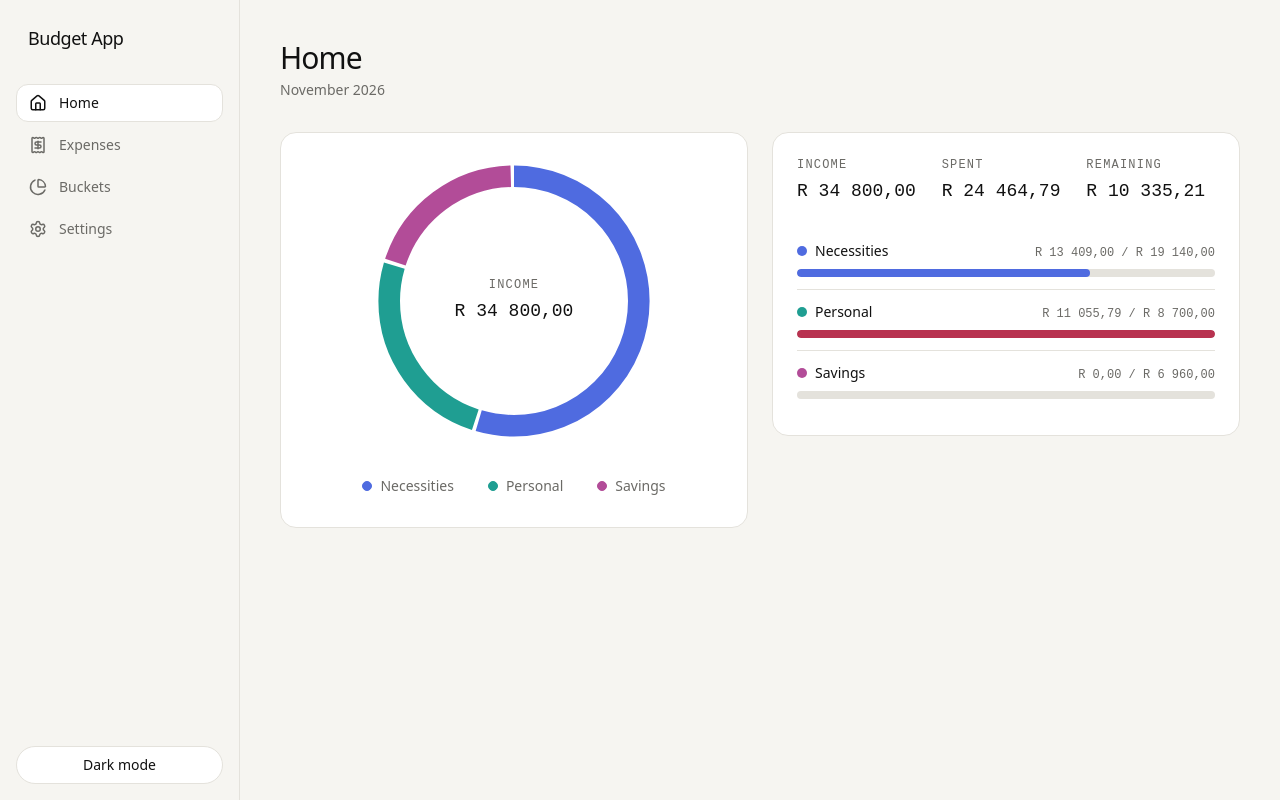
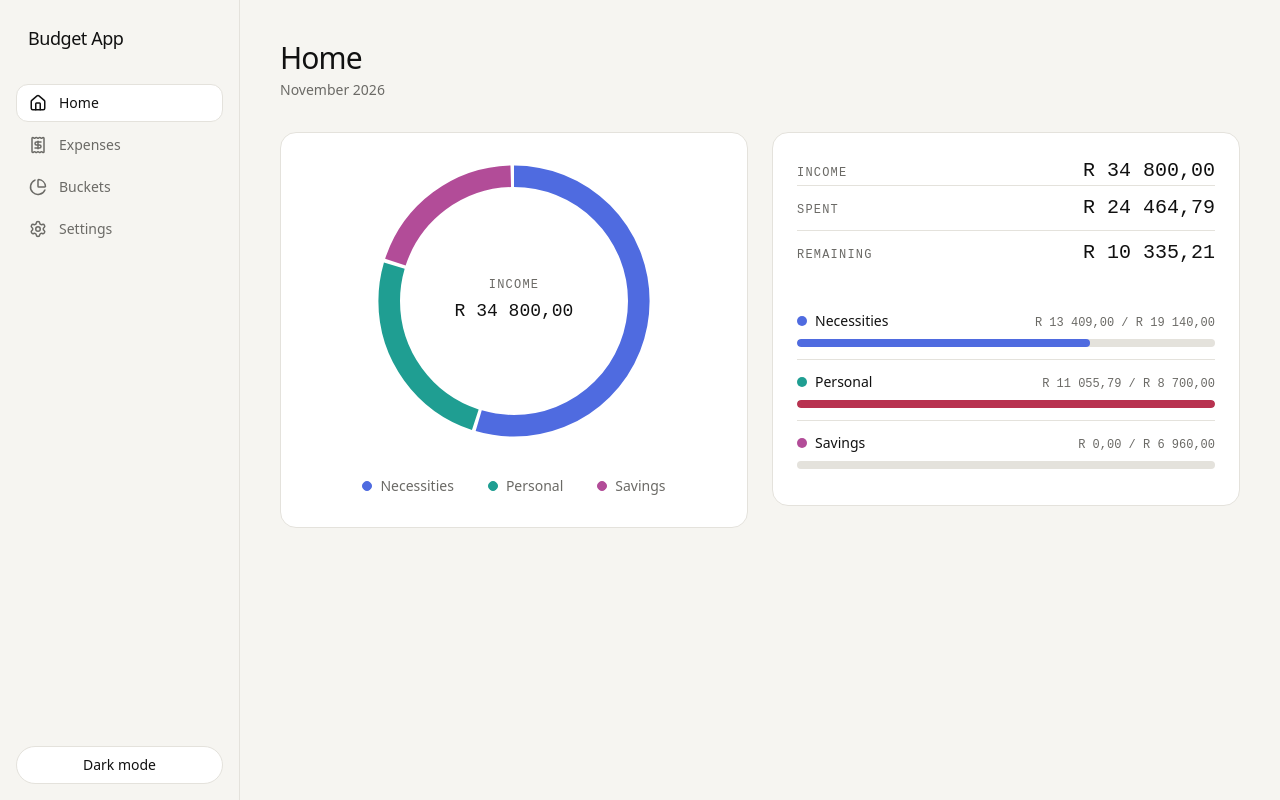
Before and after one commit to EmmanuelLombe/budget-app-web, a React (Vite) app: page / in a window 1280 px wide. Built offline with nearby package versions, Linux system fonts and the light colour scheme.

Commit message:
Fixed the home screen for smaller device screeens (overlapping amounts)

```diff
--- a/src/features/dashboard/Overview.tsx
+++ b/src/features/dashboard/Overview.tsx
@@ -15,7 +15,7 @@ type Props = {
 export default function Overview({ summary, onSelect }: Props) {
   return (
     <Card>
-      <div className="grid grid-cols-3 gap-4">
+      {/* <div className="grid grid-cols-3 gap-4">
         <div>
           <Label>Income</Label>
           <Amount cents={summary.incomeCents} size="sm" className="mt-1" />
@@ -31,6 +31,28 @@ export default function Overview({ summary, onSelect }: Props) {
             size="sm"
             className={`mt-1 ${summary.remainingCents < 0 ? 'text-over' : ''}`}
           />
+        </div>
+      </div> */}
+
+
+      <div className="@container">
+        <div className="grid grid-cols-1 divide-y divide-line @lg:grid-cols-3 @lg:gap-4 @lg:divide-y-0">
+          <div className="flex flex-wrap items-baseline justify-between gap-x-4 gap-y-1">
+            <Label>Income</Label>
+            <Amount cents={summary.incomeCents} size="md" className="@lg:mt-1" />
+          </div>
+          <div className="flex items-baseline justify-between py-2 @lg:block @lg:py-0">
+            <Label>Spent</Label>
+            <Amount cents={summary.spentCents} size="md" className="@lg:mt-1" />
+          </div>
+          <div className="flex items-baseline justify-between py-2 @lg:block @lg:py-0">
+            <Label>Remaining</Label>
+            <Amount
+              cents={summary.remainingCents}
+              size="md"
+              className={`@lg:mt-1 ${summary.remainingCents < 0 ? 'text-over' : ''}`}
+            />
+          </div>
         </div>
       </div>
 
--- a/src/features/dashboard/bucketDetail.tsx
+++ b/src/features/dashboard/bucketDetail.tsx
@@ -42,7 +42,7 @@ export default function BucketDetail({ summary, color, onBack }: Props) {
           Back to overview
         </Button>
       </div>
-
+{/*
       <div className="mt-6 grid grid-cols-2 divide-x divide-line">
         <div className="pr-4">
           <Label>Spent</Label>
@@ -51,6 +51,19 @@ export default function BucketDetail({ summary, color, onBack }: Props) {
         <div className="pl-6">
           <Label>Allocated</Label>
           <Amount cents={summary.allocatedCents} size="md" className="mt-1" />
+        </div>
+      </div> */}
+
+      <div className="@container mt-6">
+        <div className="grid grid-cols-1 gap-4 @sm:grid-cols-2 @sm:gap-0 @sm:divide-x @sm:divide-line">
+          <div className="@sm:pr-4">
+            <Label>Spent</Label>
+            <Amount cents={summary.spentCents} size="md" className="mt-1" />
+          </div>
+          <div className="@sm:pl-6">
+            <Label>Allocated</Label>
+            <Amount cents={summary.allocatedCents} size="md" className="mt-1" />
+          </div>
         </div>
       </div>
 
```
